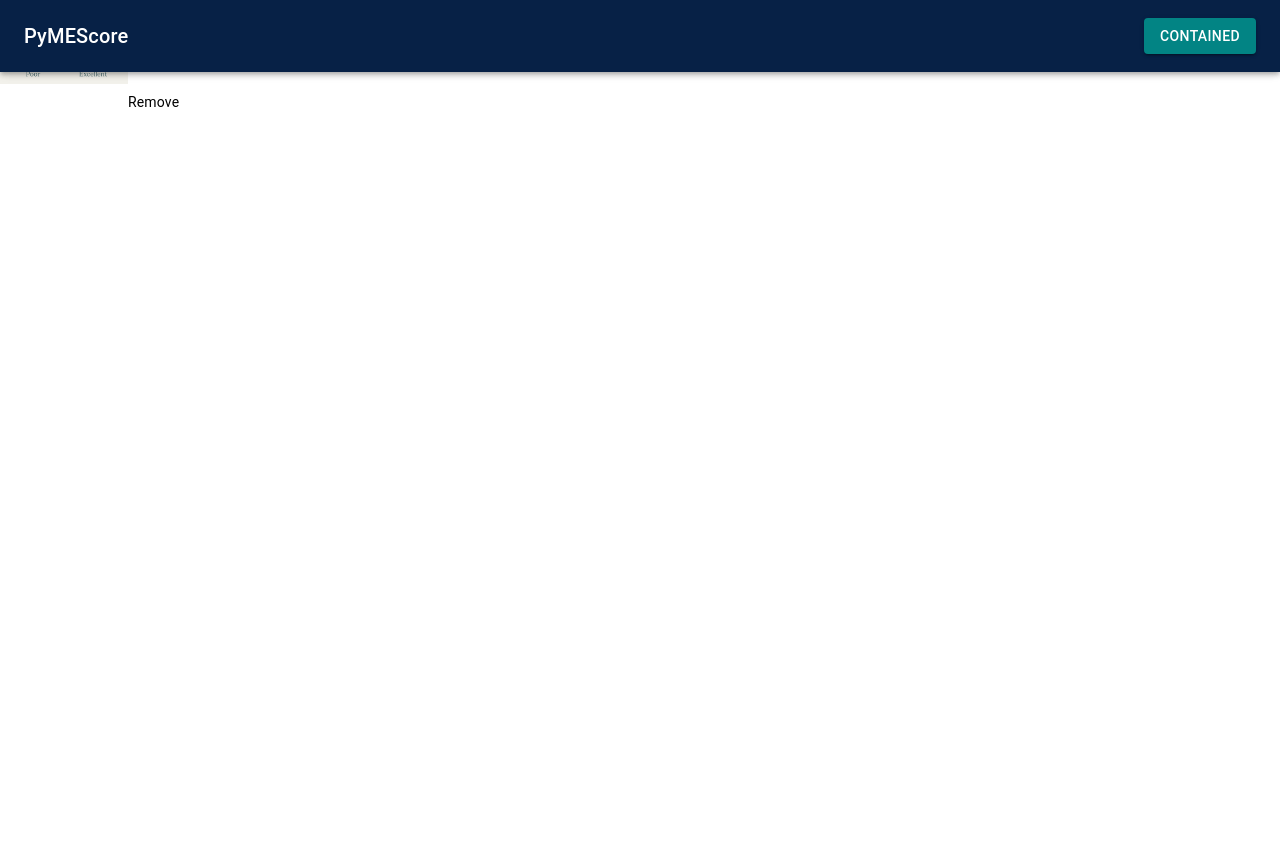
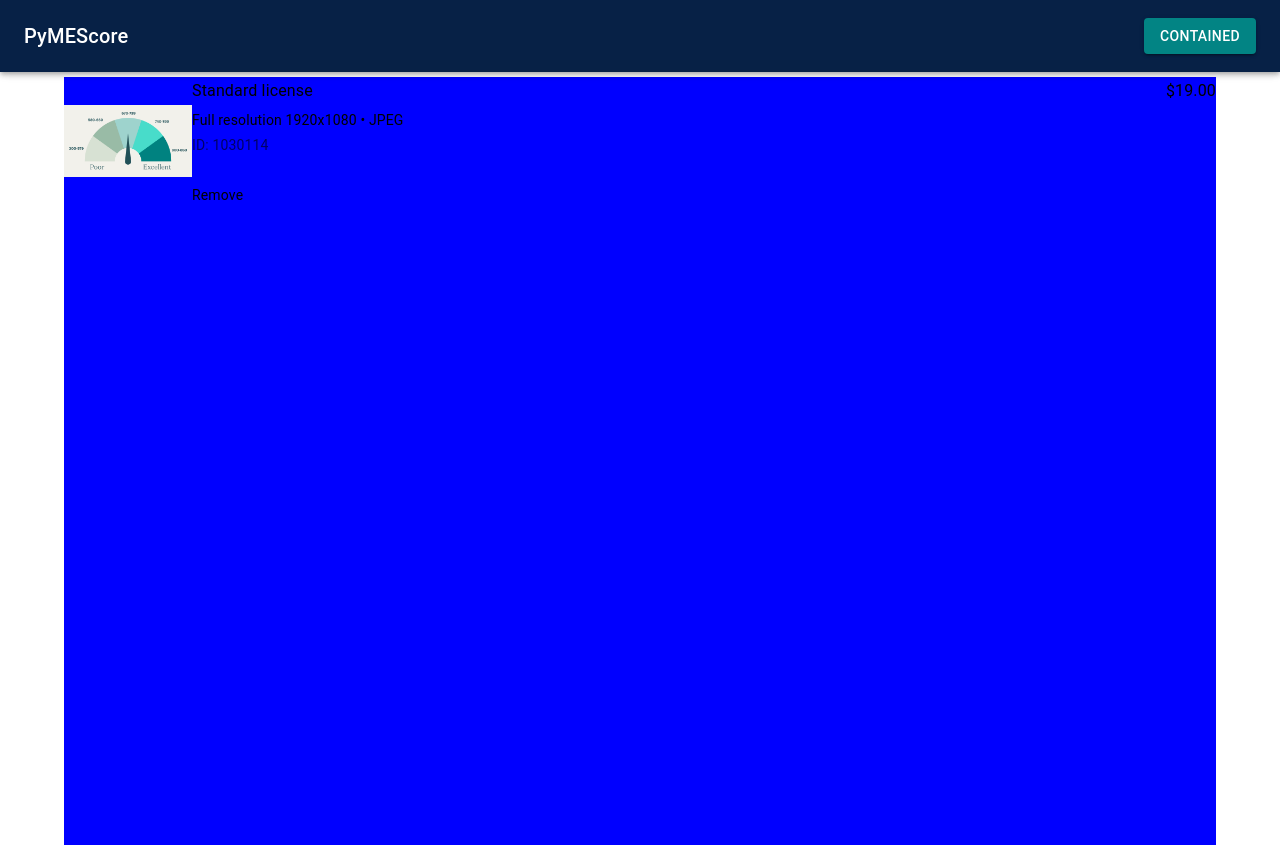
Before and after one commit to GabrielLopAg/Frontend-BBVA2022, a React (Create React App) app: page / in a window 1280 px wide. Before the commit the page ends 800 px from the top, so only its background shows below. Built offline with nearby package versions, Linux system fonts and the light colour scheme.

Commit message:
Agregando Grid

```diff
--- a/src/App.js
+++ b/src/App.js
@@ -1,18 +1,18 @@
-import './App.css';
+import './styles/styleGrid.css';
 import AppNav from './components/AppNav';
 import ComplexGrid from './components/main'
 import Grid from '@mui/material/Grid';
 import Box from '@mui/material/Box';
 function App() {
   return (
-    <Grid spacing={50} columns={16}>
-    <Grid item xs={8}>
+    <Box className='container'>
+    <Grid className='item item1'>
     <AppNav/>
     </Grid>
-    <Grid  item xs={8} >
+    <Grid className='item item2'>
     <ComplexGrid/>
     </Grid>
-    </Grid>
+    </Box>
   );
 }
 
--- /dev/null
+++ b/src/styles/styleGrid.css
@@ -0,0 +1,12 @@
+.container{
+    display: grid;
+    grid-template-columns:repeat(20, 1fr);
+    grid-template-rows: 60% 600% 60%;
+}
+
+
+.item2{
+    background-color: blue;
+    grid-column: 2/20;
+    grid-row: 2;
+}
```
